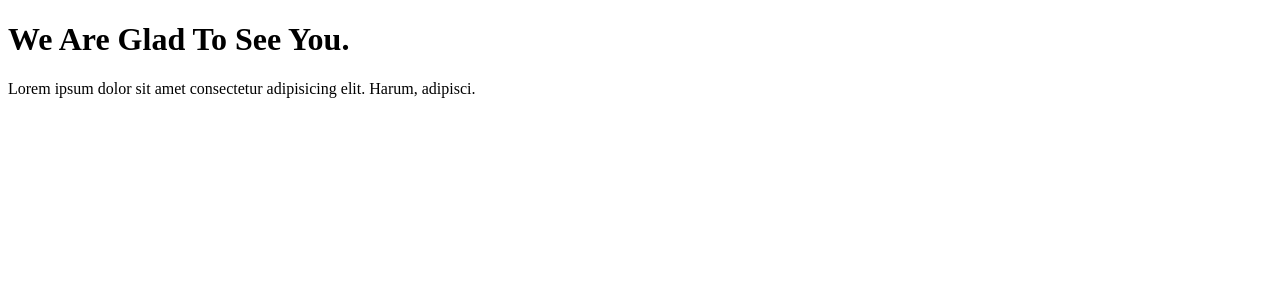
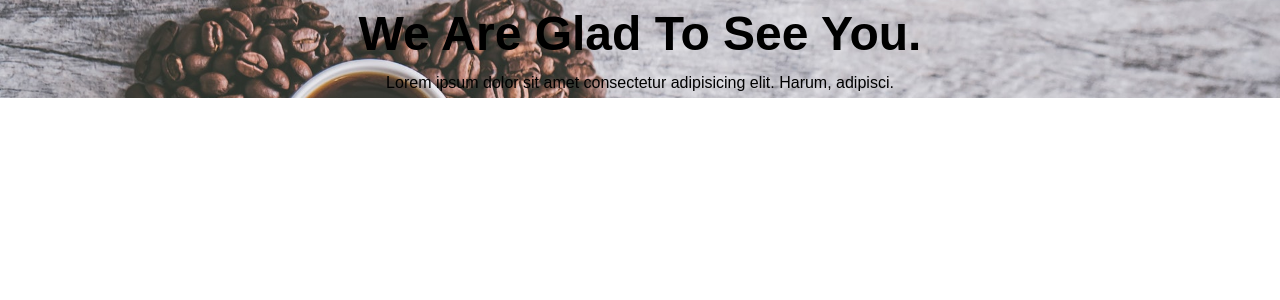
Before and after one commit to johnjarrell/30daycodechallenge, a PHP site: page / in a window 1280 px wide. Shown: the top 300 px of the page. Run offline with PHP 8.4, Linux system fonts and the light colour scheme.

Commit message:
added img updatedother files

```diff
--- a/day6/css/style.css
+++ b/day6/css/style.css
@@ -2,3 +2,27 @@
   margin:0;
   padding:0;
 }
+html, body{
+  line-height: 1.8rem;
+  font-family: Arial, Helvetica, sans-serif;
+}
+.container{
+  //
+}
+#mast{
+  background-image: url('../img/coffee-heart.jpeg');
+  background-size: cover;
+  background-position: center;
+  height: 100vh;
+  text-align: center;
+  display: flex;
+  flex-direction: column;
+  justify-content: center;
+  align-items: center;
+  width: 100%;
+  height: 100%;
+}
+#header-content h1{
+  font-size: 3rem;
+  padding: 20px;
+}
--- a/day6/index.php
+++ b/day6/index.php
@@ -4,13 +4,17 @@
   <meta charset="UTF-8">
   <meta name="viewport" content="width=device-width, initial-scale=1.0">
   <meta http-equiv="X-UA-Compatible" content="ie=edge">
+  <link rel="stylesheet" href="css/style.css">
   <title>Layout with Flexbox and CSS GRID</title>
 </head>
 <body>
   <div class="container">
-    <header class="mast">
-      <h1>We Are Glad To See You.</h1>
-      <p>Lorem ipsum dolor sit amet consectetur adipisicing elit. Harum, adipisci.</p>
+    <header id="mast">
+      <div id="header-content">
+        <h1>We Are Glad To See You.</h1>
+        <p>Lorem ipsum dolor sit amet consectetur adipisicing elit. Harum, adipisci.</p>
+      </div>
+
     </header>
   </div>
 </body>
```
Also changed, not shown: day6/img/coffee-heart.jpeg (added).
